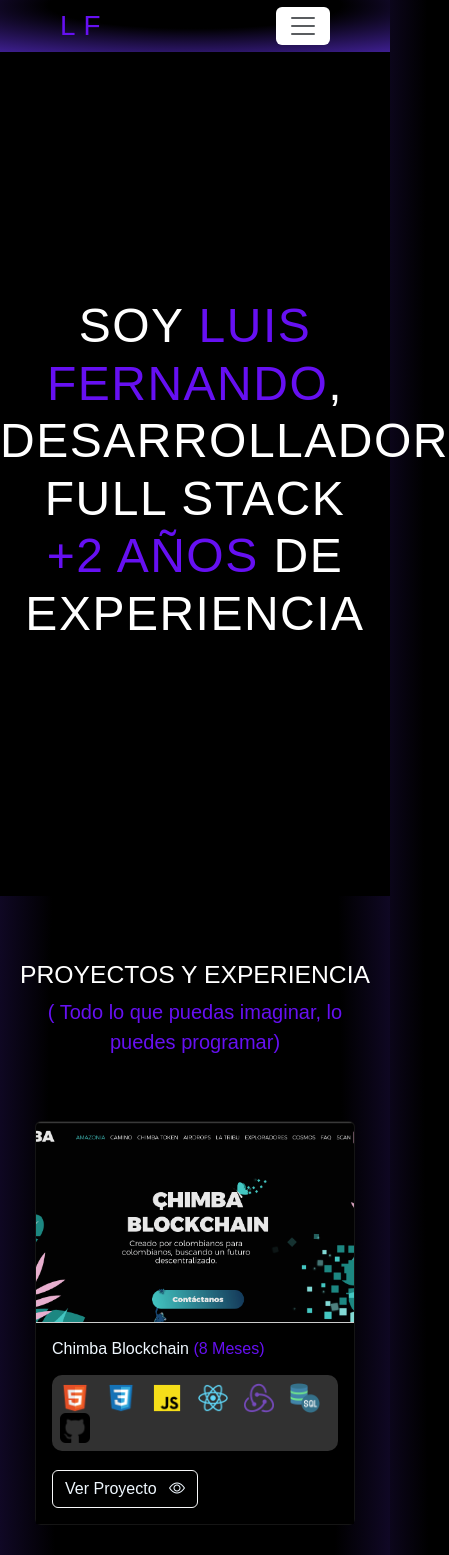
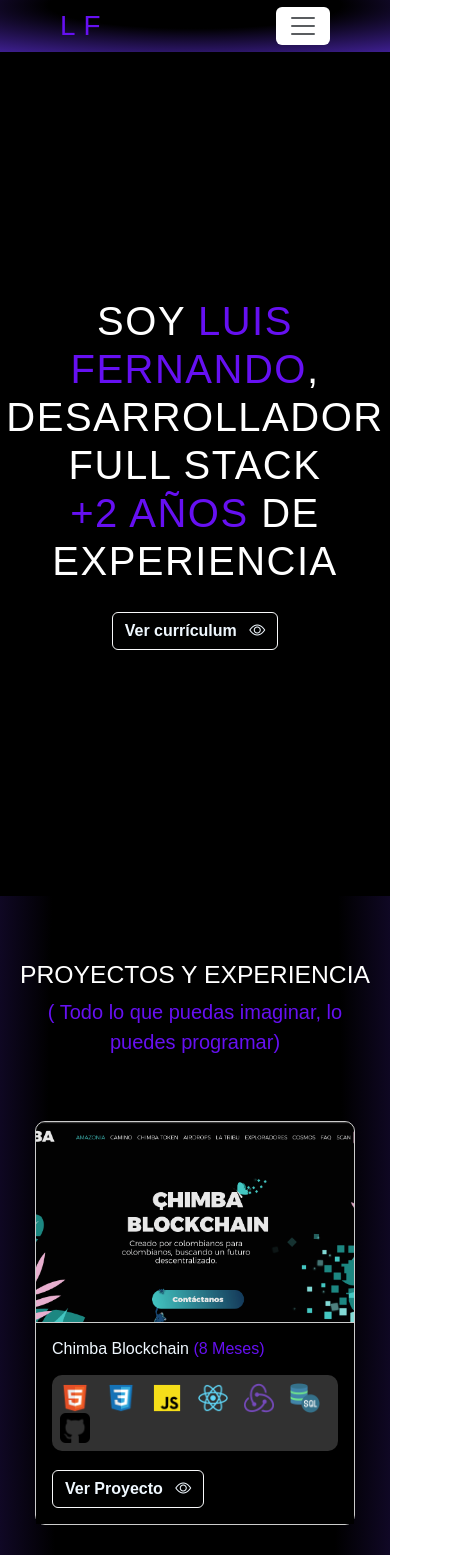
Before and after one commit to luisruiz2000/portafolio, a React (Vite) app: page / in a window 390 px wide. Shown: the top 1555 px of the page, 449 px wide, since content can reach past the window. Built offline with nearby package versions, Linux system fonts and the light colour scheme; a web font is replaced by a local one.

Commit message:
Agregando Curriculum

```diff
--- a/src/components/BtnComponent/BtnComponent.jsx
+++ b/src/components/BtnComponent/BtnComponent.jsx
@@ -2,7 +2,7 @@ import React from "react";
 import './BtnComponent.css'
 const BtnComponent = ({ viwUrl, textBtn }) => {
   return (
-    <a href={viwUrl} target="_blank" class="btn btn-light btnProjects">
+    <a href={viwUrl} target="_blank" class="btn btn-light btnProjects fw-bold">
       {textBtn} <i class="bi bi-eye ms-2"></i>
     </a>
   );
--- a/src/components/Header/Header.css
+++ b/src/components/Header/Header.css
@@ -28,6 +28,11 @@
   letter-spacing: 1.5px;
 }
 
+.containerBtn {
+  padding: 0 0 0 10rem;
+  z-index: 6;
+}
+
 @media (max-width: 769px) {
   #header {
     justify-content: center;
@@ -42,7 +47,13 @@
   .titleHeader {
     text-align: center;
     padding: 0;
-    background-position: 0;
+    font-size: 2.5rem !important;
+  }
+
+  .containerBtn {
+    display: flex;
+    justify-content: center;
+    padding: 0;
   }
 }
 
--- a/src/components/Header/Header.jsx
+++ b/src/components/Header/Header.jsx
@@ -1,5 +1,6 @@
 import React from "react";
 import "./Header.css";
+import BtnComponent from "../BtnComponent/BtnComponent.jsx";
 
 const Header = () => {
   return (
@@ -9,10 +10,18 @@ const Header = () => {
           Soy <span className="colorTitle">Luis Fernando</span>,
         </span>
         <br />
-        <span className="m-0" colorTitle>Desarrollador Full Stack</span>
+        <span className="m-0" colorTitle>
+          Desarrollador Full Stack
+        </span>
         <br />
-        <span className="m-0"> <span className="colorTitle">+2 años</span> de experiencia</span>
+        <span className="m-0">
+          {" "}
+          <span className="colorTitle">+2 años</span> de experiencia
+        </span>
       </h2>
+      <div className="containerBtn color-white">
+        <BtnComponent viwUrl="/public/LuisFernandoCV.pdf" textBtn="Ver currículum" />
+      </div>
     </header>
   );
 };
--- a/src/components/MyProjects/CardsProjects/CardProjects.jsx
+++ b/src/components/MyProjects/CardsProjects/CardProjects.jsx
@@ -13,7 +13,7 @@ const CardProjects = ({ title, description, icons, img, urlProjects, tiempo }) =
             return <img key={index} src={icon} width={30} />;
           })}
         </div>
-        <BtnComponent viwUrl={urlProjects} textBtn="Ver Proyecto" classBtn="" />
+        <BtnComponent viwUrl={urlProjects} textBtn="Ver Proyecto"/>
       </div>
     </div>
   );
--- a/src/components/MyProjects/CardsProjects/cardsProjects.css
+++ b/src/components/MyProjects/CardsProjects/cardsProjects.css
@@ -1,5 +1,11 @@
 .card {
   width: 24rem;
+  border: solid 1px #ccc !important;
+  border-radius: 10px !important;
+}
+
+.card-img-top {
+  border-radius: 10px 10px 0 0 !important;
 }
 
 .card-body {
```
Also changed, not shown: 2 other files (tests, documents, lock files or other folders).
